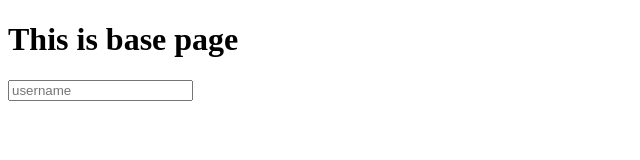
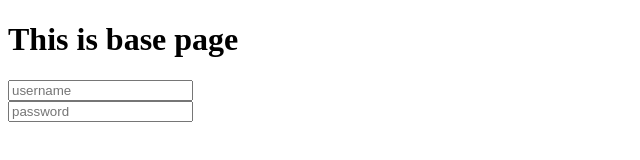
Before and after one commit to Rakesh-608/git-task1, a plain HTML site: page index.html in a window 1280 px wide. Shown: the whole page, without its empty margins (0-640 px from the left). Drawn offline with Linux system fonts and the light colour scheme.

Commit message:
password added

```diff
--- a/index.html
+++ b/index.html
@@ -8,7 +8,8 @@
 <body>
     <h1>This is base page</h1>
     <form>
-        <input type="text" placeholder="username"/>
+        <input type="text" placeholder="username"/><br>
+        <input type="password" placeholder="password"/><br>
     </form>
 </body>
 </html>
```
